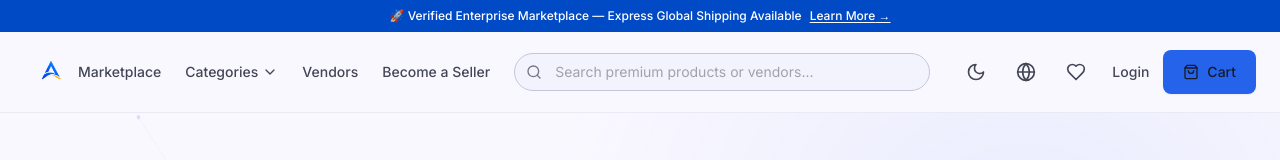
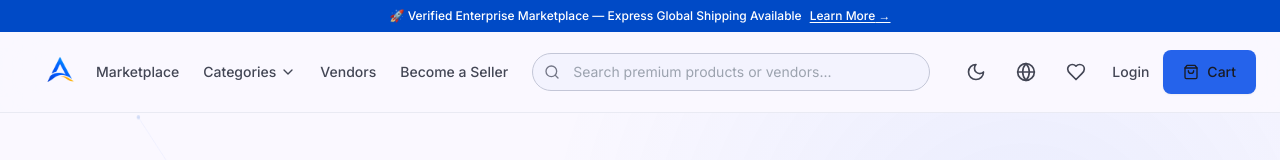
Before and after one commit to 00tatheer00/AVENZON-Enterprise-Multi-Vendor-Marketplace, a Next.js app: page / in a window 1280 px wide. Shown: the top 160 px of the page. Built offline with nearby package versions, Linux system fonts and the light colour scheme.

Commit message:
style: increase header logo dimensions to h-12 (220px width) for prominent brand visibility

```diff
--- a/src/components/layouts/header.tsx
+++ b/src/components/layouts/header.tsx
@@ -19,10 +19,10 @@ export function Header() {
           <Image
             src="/logo.png"
             alt="AVENZON Enterprise Marketplace"
-            width={160}
-            height={40}
+            width={220}
+            height={56}
             priority
-            className="h-9 w-auto object-contain dark:brightness-110"
+            className="h-12 w-auto max-h-14 object-contain dark:brightness-110"
           />
         </Link>
 
--- a/src/components/layouts/mobile-navigation.tsx
+++ b/src/components/layouts/mobile-navigation.tsx
@@ -28,9 +28,9 @@ export function MobileNavigation() {
               <Image
                 src="/logo.png"
                 alt="AVENZON Logo"
-                width={140}
-                height={36}
-                className="h-8 w-auto object-contain dark:brightness-110"
+                width={180}
+                height={46}
+                className="h-10 w-auto object-contain dark:brightness-110"
               />
             </Link>
             <Button
--- a/src/components/layouts/top-navbar.tsx
+++ b/src/components/layouts/top-navbar.tsx
@@ -13,10 +13,10 @@ export function TopNavbar() {
           <Image
             src="/logo.png"
             alt="AVENZON Enterprise Marketplace"
-            width={160}
-            height={40}
+            width={220}
+            height={56}
             priority
-            className="h-9 w-auto object-contain dark:brightness-110"
+            className="h-12 w-auto max-h-14 object-contain dark:brightness-110"
           />
         </Link>
 
```
Also changed, not shown: 1 other file (tests, documents, lock files or other folders).
